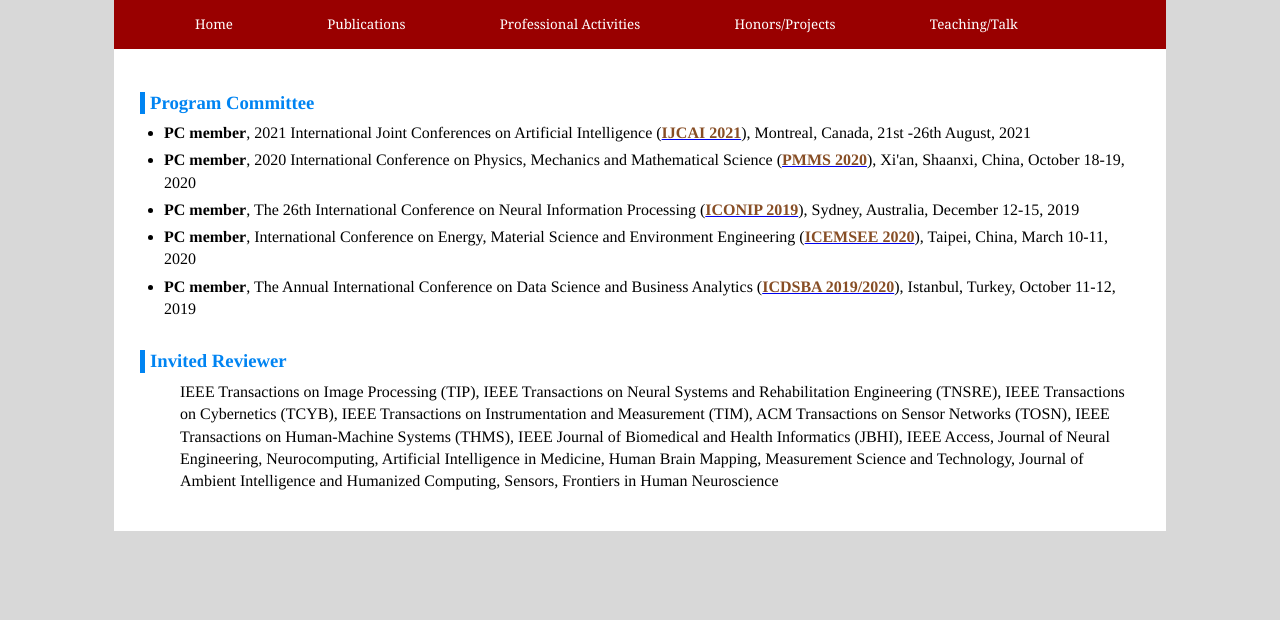
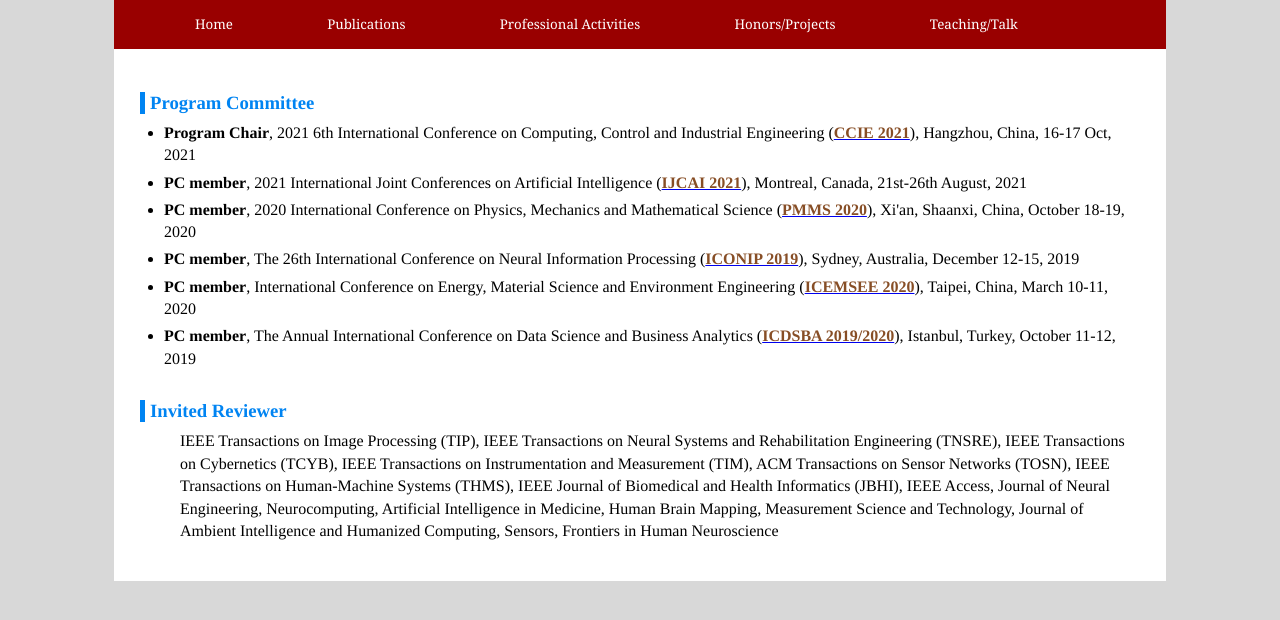
Before and after one commit to dalinzhang/dalinzhang.github.io, a plain HTML site: page professional activities.html in a window 1280 px wide. Drawn offline with Linux system fonts and the light colour scheme.

Commit message:
Update professional activities.html

```diff
--- a/professional activities.html
+++ b/professional activities.html
@@ -57,7 +57,8 @@
     margin: 30px 0 5px;
     border-left: 5px solid #0084f2;">Program Committee</h3>
 <ul>
-    <li><strong>PC member</strong>, 2021 International Joint Conferences on Artificial Intelligence (<a href="https://ijcai-21.org/"><strong><u><font color="#874e26">IJCAI 2021</font></u></strong></a>), Montreal, Canada, 21st -26th August, 2021</li>
+    <li><strong>Program Chair</strong>, 2021 6th International Conference on Computing, Control and Industrial Engineering (<a href="http://www.ccieconf.com/"><strong><u><font color="#874e26">CCIE 2021</font></u></strong></a>), Hangzhou, China, 16-17 Oct, 2021</li>
+    <li><strong>PC member</strong>, 2021 International Joint Conferences on Artificial Intelligence (<a href="https://ijcai-21.org/"><strong><u><font color="#874e26">IJCAI 2021</font></u></strong></a>), Montreal, Canada, 21st-26th August, 2021</li>
     <li><strong>PC member</strong>, 2020 International Conference on Physics, Mechanics and Mathematical Science (<a href="http://www.pmms2020.com/"><strong><u><font color="#874e26">PMMS 2020</font></u></strong></a>), Xi'an, Shaanxi, China, October 18-19, 2020</li>
     <li><strong>PC member</strong>, The 26th International Conference on Neural Information Processing (<a href="http://ajiips.com.au/iconip2019/"><strong><u><font color="#874e26">ICONIP 2019</font></u></strong></a>), Sydney, Australia, December 12-15, 2019</li>
     <li><strong>PC member</strong>, International Conference on Energy, Material Science and Environment Engineering (<a href="http://www.icemsee.com/"><strong><u><font color="#874e26">ICEMSEE 2020</font></u></strong></a>), Taipei, China, March 10-11, 2020</li>
```
